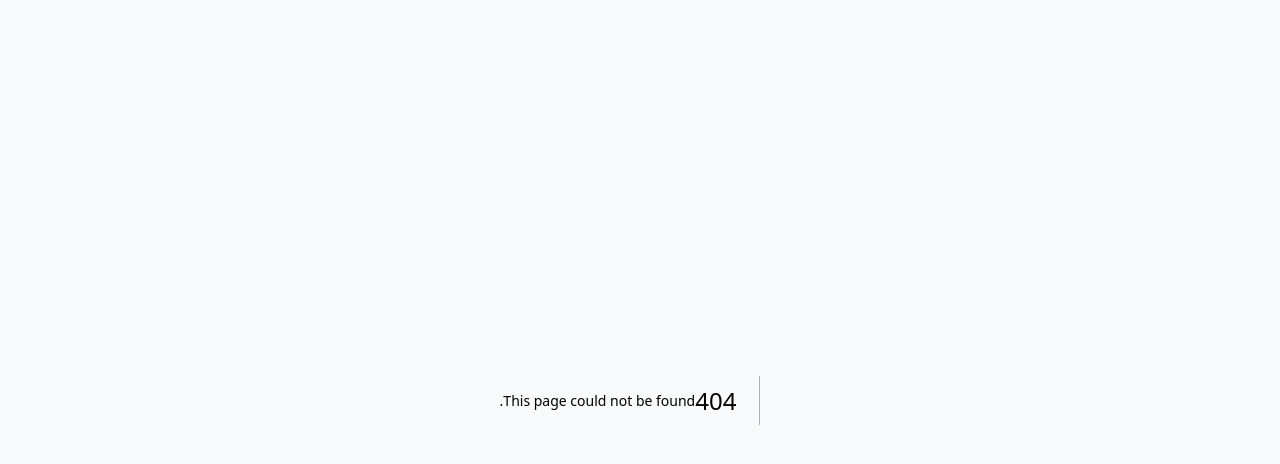
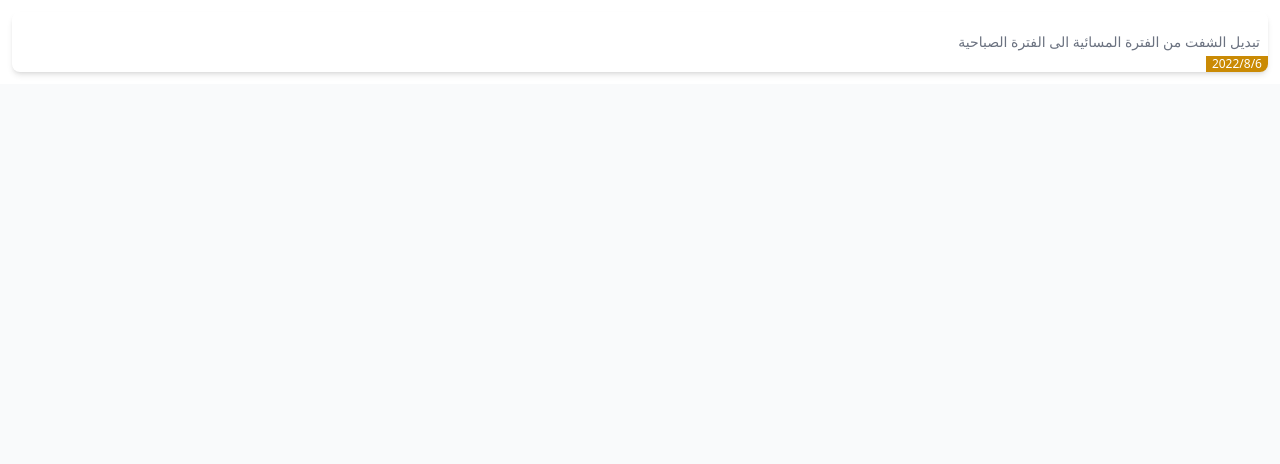
Before and after one commit to thmansaleh/schedule, a Next.js app: page /drivers/1/notes in a window 1280 px wide. Before the commit this address had no page. Shown: the top 464 px of the page. Built offline with nearby package versions, Linux system fonts and the light colour scheme.

Commit message:
Update [driver]

```diff
--- /dev/null
+++ b/app/drivers/[driver]/notes/page.js
@@ -0,0 +1,13 @@
+export default function page(){
+return  <div class="p-3 bg-white space-y-4">
+
+  <div class="rounded-lg p-2 py-5 rounded-lg shadow-md relative overflow-hidden">
+    <p class="text-sm text-gray-500">تبديل الشفت من الفترة المسائية الى الفترة الصباحية</p>
+
+    <span class="absolute px-1.5  bottom-0 right-0 bg-yellow-600 text-white  text-xs">2022/8/6</span>
+  </div >
+
+
+</div>
+
+}
```
